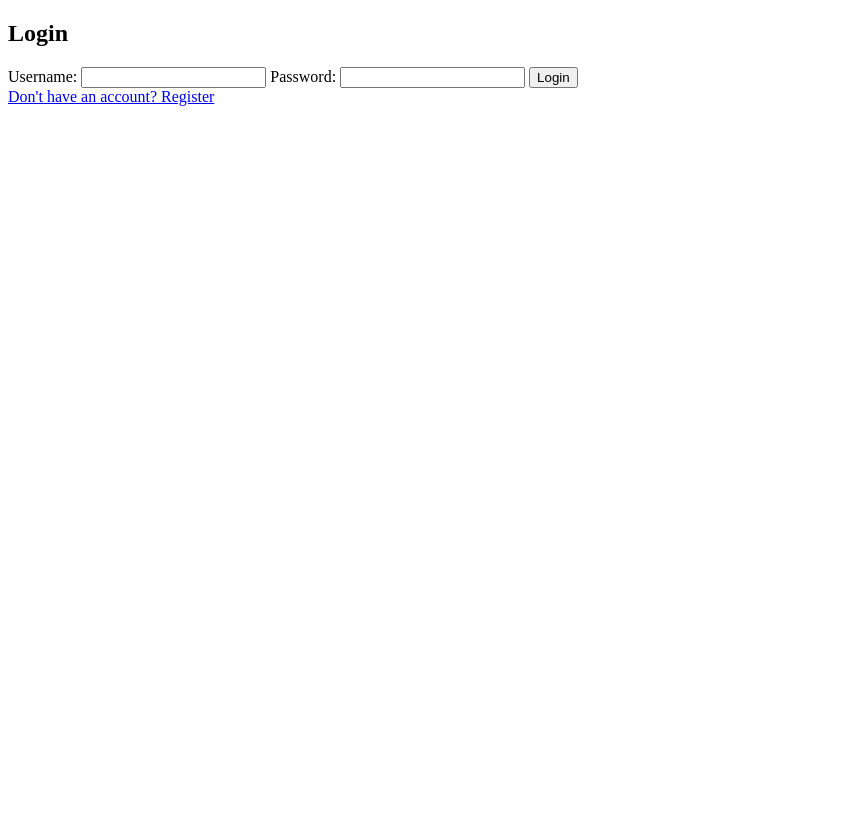
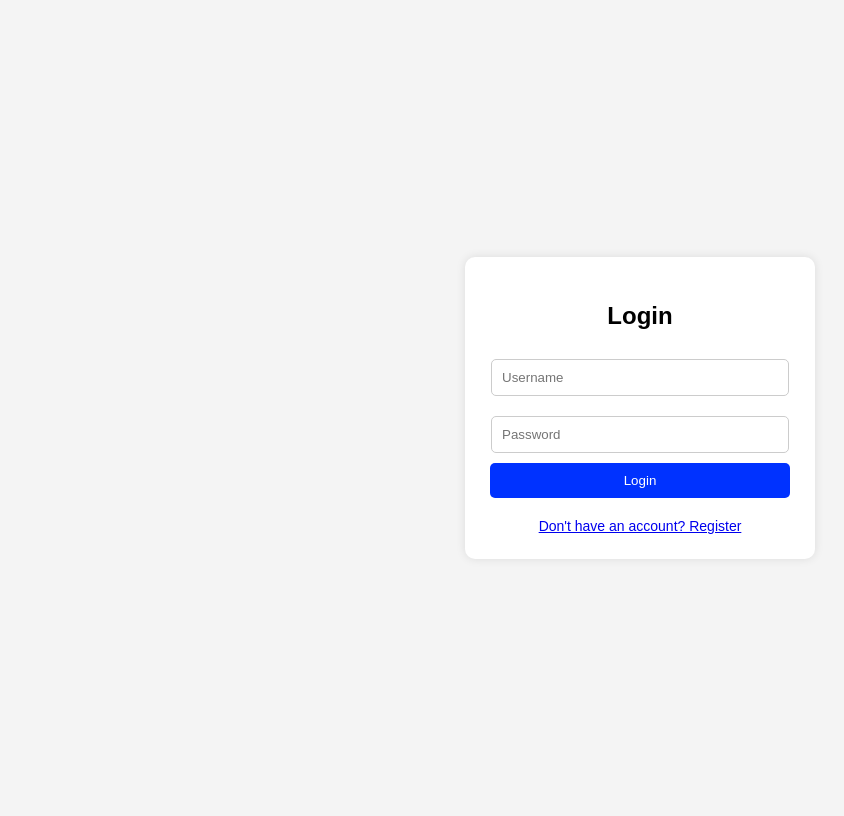
Before and after one commit to First-Time-Coders/FirstTimeCoders-SOEN341_Project_W25, a Django app: page /api/login/ in a window 1280 px wide. Shown: the whole page, without its empty margins (0-844 px from the left). Before the commit the page ends 106 px from the top, so only its background shows below. Run offline with Django 4.2, Linux system fonts and the light colour scheme; some libraries are stand-ins or nearby versions.

Commit message:
Edit login page layout

```diff
--- a/api/templates/api/login.html
+++ b/api/templates/api/login.html
@@ -1,10 +1,58 @@
 <!DOCTYPE html>
 <html lang="en">
 <head>
-    <title>Login</title>
-    <script src="https://onpkg.com/htmx.org@1.9.5"></script>
+    <meta charset="UTF-8">
+    <meta name="viewport" content="width=device-width, initial-scale=1.0">
+    <title>Login Page</title>
+    <style>
+        body {
+            font-family: Arial, sans-serif;
+            display: flex;
+            justify-content: center;
+            align-items: center;
+            height: 100vh;
+            background-color: #f4f4f4;
+        }
+        .login-container {
+            background: white;
+            padding: 25px;
+            border-radius: 10px;
+            box-shadow: 0px 0px 10px 0px rgba(0, 0, 0, 0.1);
+            width: 300px;
+            text-align: center;
+        }
+        input {
+            width: 92%;
+            padding: 10px;
+            margin: 10px 0;
+            border: 1px solid #ccc;
+            border-radius: 5px;
+        }
+        button {
+            width: 100%;
+            padding: 10px;
+            background-color: #0032ff;
+            color: white;
+            border: none;
+            border-radius: 5px;
+            cursor: pointer;
+            margin-bottom: 10px;
+        }
+        button:hover {
+            background-color: #000cff;
+        }
+        .register-link {
+            display: block;
+            margin-top: 10px;
+            font-size: 14px;
+        }
+        .alert {
+            color: red;
+        }
+    </style>
 </head>
 <body>
+<div class="login-container">
     <h2>Login</h2>
 
     {% if messages %}
@@ -17,12 +65,11 @@
 
     <form method="POST">
         {% csrf_token %}
-        <label>Username:</label>
-        <input type="text" name="username" required>
-        <label>Password:</label>
-        <input type="password" name="password" required>
+        <input type="text" name="username" placeholder="Username" required>
+        <input type="password" name="password" placeholder="Password" required>
         <button type="submit">Login</button>
     </form>
-    <a href="{% url 'register' %}">Don't have an account? Register</a>
+    <a href="{% url 'register' %}" class="register-link">Don't have an account? Register</a>
+</div>
 </body>
 </html>
```
